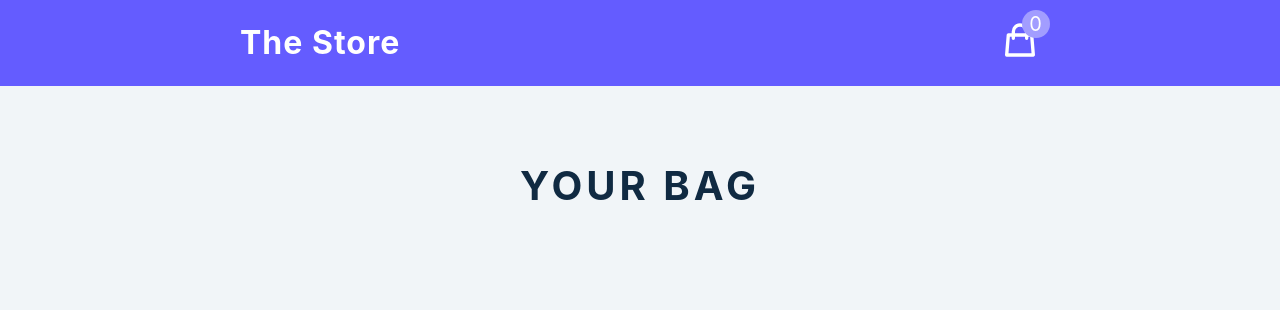
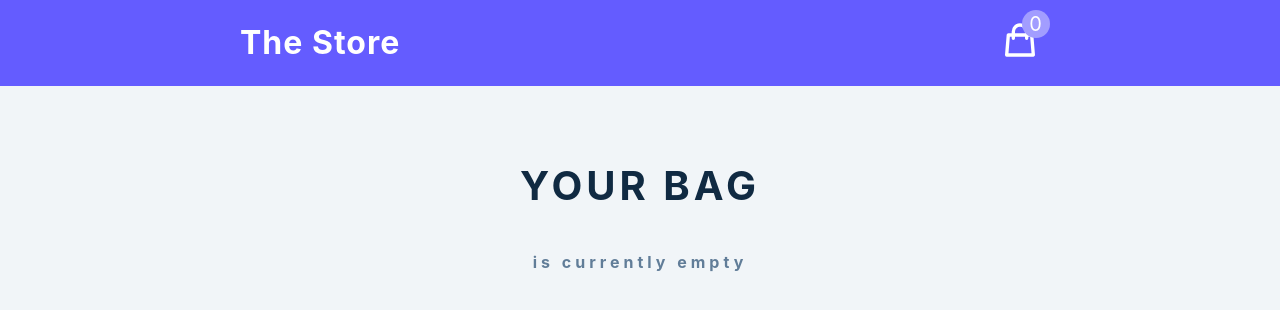
Before and after one commit to Alejandroq12/the-store, a React (Create React App) app: page / in a window 1280 px wide. Shown: the top 310 px of the page. Built offline with nearby package versions, Linux system fonts and the light colour scheme.

Commit message:
Add empty option

```diff
--- a/src/components/CartContainer.js
+++ b/src/components/CartContainer.js
@@ -7,6 +7,7 @@
     return <section className="cart">
         <header>
             <h2>your bag</h2>
+            <h4 className="empty-cart">is currently empty</h4>
         </header>
     </section>;
   }
```
